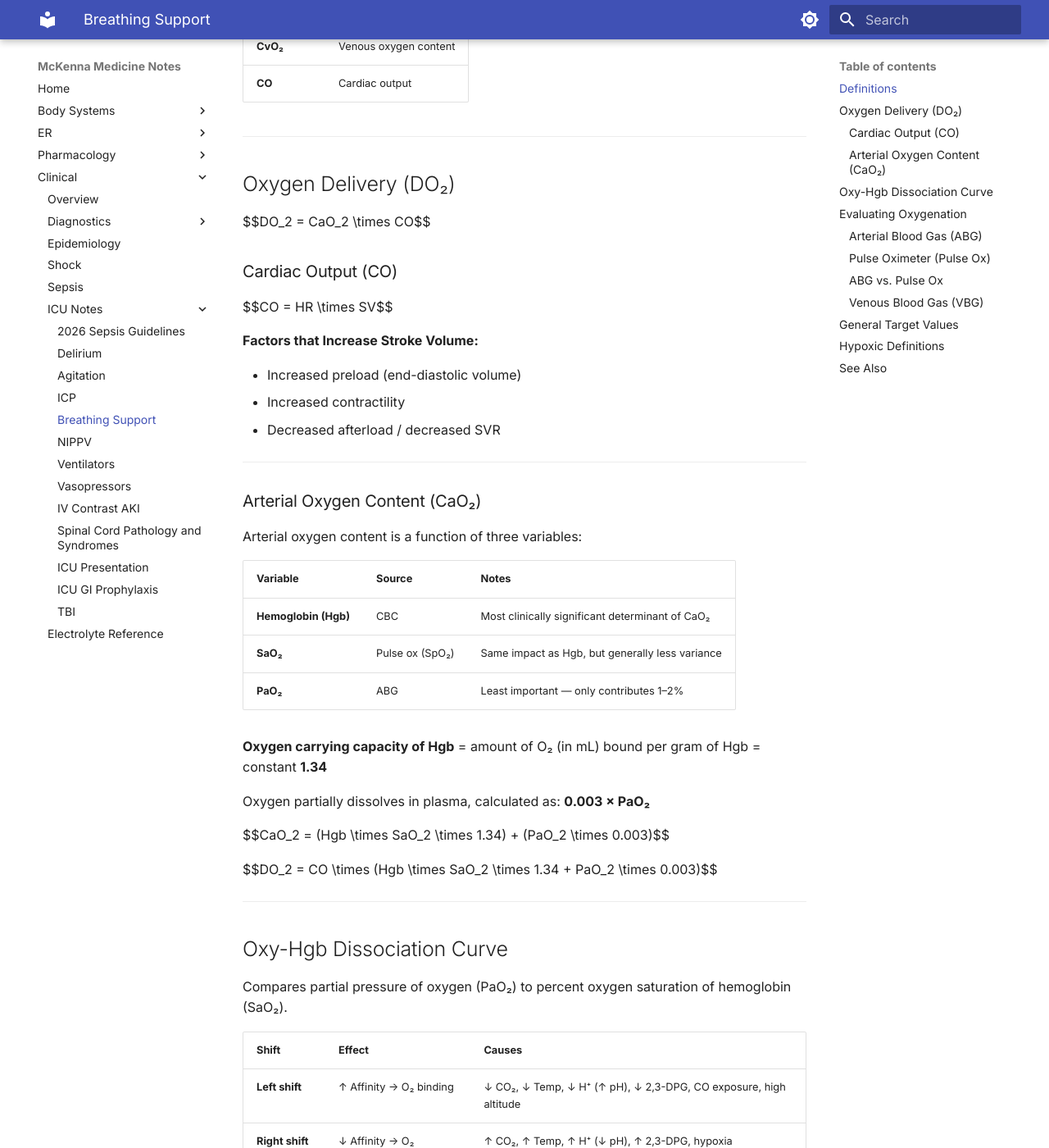
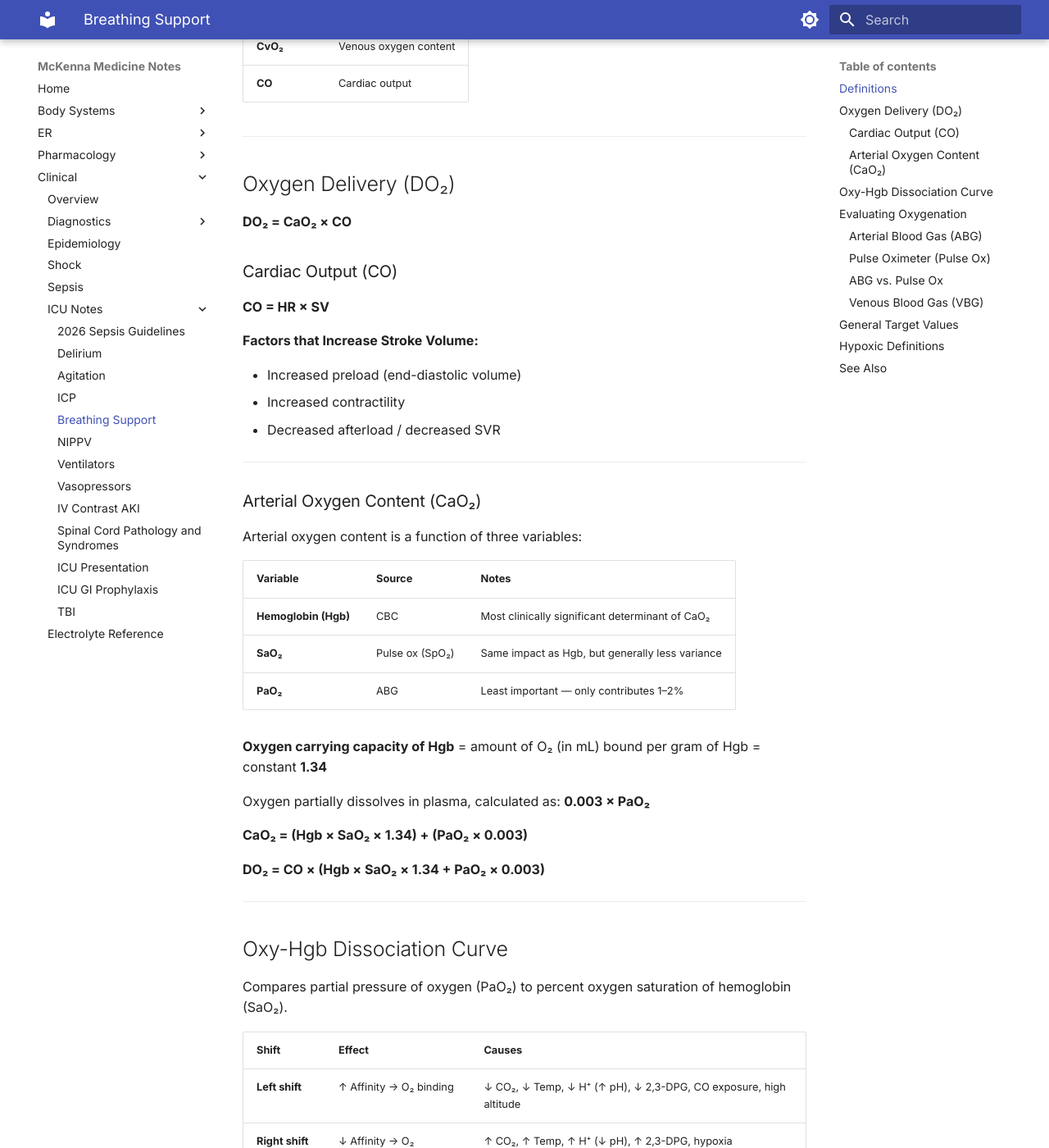
Before and after one commit to mckenna-notes/Medicine, an MkDocs documentation site: the page built from docs/Clinical/ICU-Notes/Breathing-Support.md, in a window 1280 px wide and 1400 px high, scrolled down 557 px. Shown: the whole window at 82% size. Built offline with MkDocs 1.6.1 and Material for MkDocs 9.7.7, drawn with Linux system fonts in a browser that asks for light colours.

Commit message:
Fix math formatting on Breathing Support and Shock pages

```diff
--- a/docs/Clinical/ICU-Notes/Breathing-Support.md
+++ b/docs/Clinical/ICU-Notes/Breathing-Support.md
@@ -19,11 +19,11 @@
 
 ## Oxygen Delivery (DO₂)
 
-$$DO_2 = CaO_2 \times CO$$
+**DO₂ = CaO₂ × CO**
 
 ### Cardiac Output (CO)
 
-$$CO = HR \times SV$$
+**CO = HR × SV**
 
 **Factors that Increase Stroke Volume:**
 
@@ -47,9 +47,9 @@ Arterial oxygen content is a function of three variables:
 
 Oxygen partially dissolves in plasma, calculated as: **0.003 × PaO₂**
 
-$$CaO_2 = (Hgb \times SaO_2 \times 1.34) + (PaO_2 \times 0.003)$$
+**CaO₂ = (Hgb × SaO₂ × 1.34) + (PaO₂ × 0.003)**
 
-$$DO_2 = CO \times (Hgb \times SaO_2 \times 1.34 + PaO_2 \times 0.003)$$
+**DO₂ = CO × (Hgb × SaO₂ × 1.34 + PaO₂ × 0.003)**
 
 ---
 
```
Also changed, not shown: docs/Clinical/Shock.md (+8 -6 lines).
